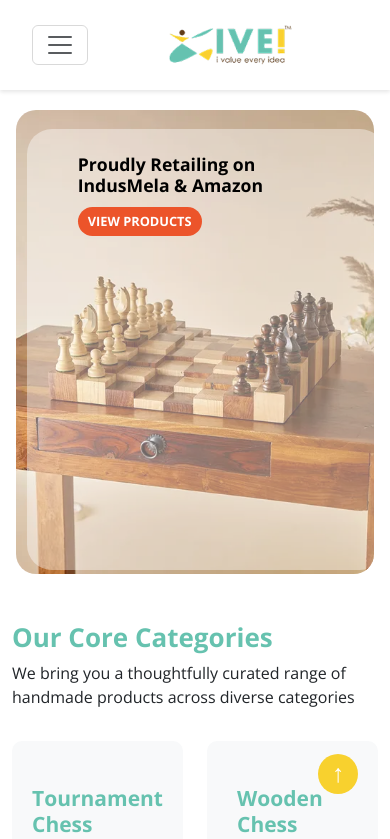
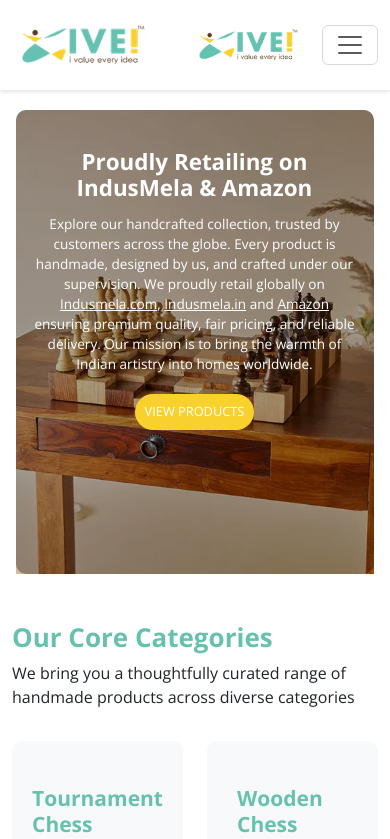
Before and after one commit to Smush1/ivei, a React (Create React App) app: page / in a window 390 px wide. Shown: the top 839 px of the page. Built offline with nearby package versions, Linux system fonts and the light colour scheme; a web font is replaced by a local one.

Commit message:
responsiveness and design

```diff
--- a/public/index.html
+++ b/public/index.html
@@ -32,7 +32,7 @@
 
 
 
-    <title>Indusmela Stonkraft</title>
+    <title>IVEI</title>
   </head>
   <body>
     <noscript>You need to enable JavaScript to run this app.</noscript>
--- a/src/components/ContactUs.jsx
+++ b/src/components/ContactUs.jsx
@@ -53,15 +53,15 @@
                   <div className="row">
                     <div className=" d-inline-block col-6 ps-0">
                         <label htmlFor="name">Your Name*</label>
-                        <input id="name" type="text" name="name" className="d-block contact-us-field w-100" />
+                        <input id="name" type="text" name="name" className="d-block contact-us-field w-100" placeholder='John Doe' required/>
                     </div>
                     <div className=" d-inline-block col-6 pe-0">
                         <label htmlFor="phone">Your Phone Number*</label>
-                        <input id="phone" type="text" name="phone" className="d-block contact-us-field w-100" />
+                        <input id="phone" type="text" name="phone" className="d-block contact-us-field w-100" pattern='[1-9]{1}[0-9]{9}' placeholder='9999999999' required />
                     </div>
                     <div className="col-12 field p-0">
                         <label htmlFor="email">Your Email*</label>
-                        <input id="email" type="text" name="email" className="d-block contact-us-field w-100"  />
+                        <input id="email" type="text" name="email" className="d-block contact-us-field w-100" required placeholder="company@xyz.com" />
                     </div>
                     <div className="col-12 field p-0">
                         <label htmlFor="message">Write Us</label>
--- a/src/components/EcommercePlatform.jsx
+++ b/src/components/EcommercePlatform.jsx
@@ -23,7 +23,7 @@
             <div className="col-12 col-md-6">
                 <a href="https://indusmela.in/collections/stonkraft" target="_blank" rel="noreferrer" className="text-decoration-none">
                     <div className="indusmela-box store-box">
-                        <span>Shop from our<br/>one-stop store!</span>
+                        <span>Shop from our <br/> one-stop store!</span>
                         <img src={indusmela} alt="IndusMela" />
                     </div>
                 </a>
--- a/src/components/FeaturedItems.jsx
+++ b/src/components/FeaturedItems.jsx
@@ -1,48 +1,47 @@
 import { useState } from 'react';
 import { FeaturedItemsImage, FeaturedItemsTab } from '../data/featuredItem';
-
+import $ from 'jquery';
 
 
 function FeaturedItems() {
 
     const [viewTab, setViewTab] = useState(true);
 
+     // featured items container
+
+
+     const toggleView = () => {
+        const section = $('.fi-toggle-section');
+
+        if (viewTab) {
+          // Show with flex
+          section
+            .css({ display: 'flex', height: 0, overflow: 'hidden' })
+            .animate({ height: section.get(0).scrollHeight }, 500, () => {
+              section.css({ height: '', overflow: '' });
+            });
+        } else {
+          // Hide with animation
+          section
+            .css({ overflow: 'hidden' })
+            .animate({ height: 0 }, 500, () => {
+              section.css({ display: 'none', height: '', overflow: '' });
+            });
+        }
+
+        setViewTab(!viewTab);
+      };
 
 
 
-// display and hide the featured items
-    function toggleViewTab(){
-
-        // featured items container
-        const toggleSectionProducts = document.querySelector('.fi-toggle-section');
-
-        const viewTabBtn = document.querySelector('.view-all-btn');
 
 
-
-        setViewTab(!viewTab)
-      console.log(viewTab)
-
-       // console.log(toggleSectionProducts)
-
-
-        if(viewTab){
-            toggleSectionProducts.classList.add('d-flex');
-            toggleSectionProducts.classList.remove('unvisible')
-            viewTabBtn.textContent = "Hide"
-        }
-        else{
-            toggleSectionProducts.classList.remove('d-flex');
-            toggleSectionProducts.classList.add('unvisible')
-            viewTabBtn.textContent = "View More";
-        }
-    }
 
   return (
     <>
     <div className='container mb-4' id="featured-products">
         <h2 className='featured-items-heading fw-bold'>Featured Products</h2>
-        <p >We bring you a thoughtfully curated range of handmade products across diverse categories</p>
+        <p >Explore our range of finest handmade products across popular categories</p>
             <div className='row fi-grid--container '>
                 {/* Start of rendering 8 featured product items */}
                     {
@@ -83,55 +82,18 @@
 
             {/* End of rendering 4 featured product items */}
 
-            <div className='view-all-btn-container justify-content-center d-flex'>
-               <button type="button" onClick={toggleViewTab} className="btn btn-primary w-25 view-all-btn py-3" aria-label='show or hide'>View More</button>
+            <div className='view-all-btn-container d-flex'>
+               <div className='view-all-single-btn-container'>
+               <button type="button" onClick={toggleView} className="btn btn-primary view-all-btn py-3" aria-label='show or hide'>{viewTab ? 'View More' : 'View Less'}</button>
+               </div>
+               <div className='view-all-single-btn-container'>
+               <a href='https://indusmela.in/collections/stonkraft' rel="noreferrer" target='_blank' className="btn btn-primary view-all-btn py-3 " aria-label='explore'>Explore MORE</a>
+               </div>
              </div>
+
+
         </div>
 
-       {/*  <!-- Button trigger modal --> */}
-
-        {/* <!-- Modal --> */}
-        { /*
-        AllFeaturedItems.map((featureditem, index)=>(
-
-        <div className="modal fade" id={featureditem.modalId} data-bs-backdrop="static" data-bs-keyboard="false" tabIndex="-1" aria-labelledby="staticBackdropLabel" aria-hidden="false" key={index}>
-        <div className="modal-dialog modal-dialog-centered">
-            <div className="modal-content">
-            <div className="modal-header">
-                <button type="button" className="btn-close" data-bs-dismiss="modal" aria-label="Close"></button>
-            </div>
-            <div className="modal-body">
-                <div className='d-flex align-content-center pop-up-flex-container'>
-                    <img src={featureditem.imageLink} className='w-50 fi-pop-up-img' alt={FeaturedItemsImage.altText}/>
-                    <div className='pop-up-content'>
-                        <h5>{featureditem.altText}</h5>
-                        <p className='pop-up-price'>₹{ featureditem.price }</p>
-                        <p className='pop-up-para'> { featureditem.desc }</p>
-                        <a target="_blank" rel="noreferrer" href={featureditem.productLink} className='btn btn-outline-danger w-100 buy-btn submit py-3'> BUY NOW </a>
-                    <table className=' mt-4'>
-                      <tbody>
-                        <tr>
-                            <td className='w-50'>SKU</td>
-                            <td className='w-50'>{featureditem.sku}</td>
-                        </tr>
-                        <tr>
-                            <td>Type</td>
-                            <td>{featureditem.type}</td>
-                        </tr>
-                        <tr>
-                            <td>Vendor</td>
-                            <td>Stonkraft</td>
-                        </tr>
-                      </tbody>
-                    </table>
-                    </div>
-                </div>
-            </div>
-            </div>
-        </div>
-        </div>
-        ))
-*/}
 
 
     </>
--- a/src/components/Header.jsx
+++ b/src/components/Header.jsx
@@ -1,4 +1,5 @@
 import logo from '../images/ivei-logo.png'
+import formSvg from '../images/ivei-logo.png'
 
 function Header() {
 
@@ -14,7 +15,7 @@
         <div className="container-fluid d-flex align-items-center justify-content-between">
            {/*  <!-- Left-aligned Navigation --> */}
             <div className="d-flex">
-                <button className="navbar-toggler me-3" onClick={handleHeaderBG} type="button" data-bs-toggle="collapse" data-bs-target="#navbarNav">
+                <button className="navbar-toggler" onClick={handleHeaderBG} type="button" data-bs-toggle="collapse" data-bs-target="#navbarNav">
                     <span className="navbar-toggler-icon"></span>
                 </button>
                 <div className="collapse navbar-collapse" id="navbarNav">
@@ -28,12 +29,33 @@
             </div>
 
           {/*   <!-- Centered Logo --> */}
-            <a className="navbar-brand mx-auto" href="index.html" rel="noreferrer" aria-label='Logo'>
+            <a className="navbar-brand mx-auto" href="#" rel="noreferrer" aria-label='Logo'>
                 <img src={logo} alt="StonKraft" className="logo-img" fetchPriority='high' />
              </a>
 
         {/*     <!-- Right-aligned Button --> */}
             <a href="#bulk-buy" rel="noreferrer" className="d-lg-block d-none corporate-btn" aria-label='Bulk Buy Form'>CONTACT FOR BULK BUYING</a>
+            <a href="#bulk-buy"
+            rel="noreferrer"
+            className="d-sm-block d-md-block d-lg-none d-xl-none d-xxl-none form-icon-anchor"
+            aria-label='Bulk Buy Form'
+            onClick={(e) => {
+              e.preventDefault();
+
+              const el = document.getElementById("bulk-buy");
+
+              if (el) {
+                 /* Wait for the next frame, then smooth scroll */
+                requestAnimationFrame(() => {
+                  setTimeout(() => {
+                    el.scrollIntoView({ behavior: "smooth", block: "start" });
+                  }, 50);  /* Delay ensures layout is ready */
+                });
+              }
+            }}
+            >
+              <img className="nav-form-icon"  src={formSvg} alt="Bulk Buy" />
+            </a>
         </div>
         </nav>
       </header>
--- a/src/components/HeroBanner.jsx
+++ b/src/components/HeroBanner.jsx
@@ -20,6 +20,7 @@
   {/*             <!-- Carousel Items --> */}
               <div className="carousel-inner">
                   <div className="carousel-item active">
+                      <div className="mobile-banner-wrapper">
                       <img loading="eager" fetchPriority="high" src={mobileBanner} className="w-100 carousel-image mobile-banner" style={{ height: "auto", width: "100%", aspectRatio: "auto"  }} alt="Desktop Banner" srcSet={
                       mobileBanner +  " 210w, "
                       + mobileBanner +  " 420w, "
@@ -27,6 +28,7 @@
                       + mobileBanner +  " 575w, "
                       + mobileBanner +  " 630w, "
                       + mobileBanner +  " 830w " } />
+                      <div className="overlay"></div>
                           <img loading="eager" fetchPriority="high" src={desktopBanner} className="carousel-image desktop-banner" style={{ height: "auto", width: "100%", aspectRatio: "auto" }} alt="Mobile Banner" srcSet={
                               desktopBanner +  " 900w," +
                               desktopBanner +  " 1000w," +
@@ -39,8 +41,9 @@
                               <h1 className="pb-2">Proudly Retailing on <br/> IndusMela & Amazon</h1>
                               <p className="pb-2">Explore our handcrafted collection, trusted by customers across the globe. Every product is
                                   handmade, designed by us, and crafted under our supervision. We proudly retail globally
-                            on <a href="https://www.indusmela.com" target="_blank" rel="noreferrer"  className="hero-banner-link">Indusmela.com</a>,<a href="https://www.indusmela.com" target="_blank" rel="noreferrer"  className="hero-banner-link">Indusmela.in</a> and <a href="https://www.amazon.in/stores/StonKraft/page/B4E8B06D-B977-4B7A-BCC6-EC923DB769E1" target="_blank" rel="noreferrer"  className="hero-banner-link">Amazon</a> ensuring premium quality, fair pricing, and reliable delivery. Our mission is to bring the warmth of Indian artistry into homes worldwide.</p>
+                                  on <a href="https://www.indusmela.com" target="_blank" rel="noreferrer"  className="hero-banner-link">Indusmela.com</a>, <a href="https://www.indusmela.in" target="_blank" rel="noreferrer"  className="hero-banner-link">Indusmela.in</a> and <a href="https://www.amazon.in/stores/StonKraft/page/B4E8B06D-B977-4B7A-BCC6-EC923DB769E1" target="_blank" rel="noreferrer"  className="hero-banner-link">Amazon</a> ensuring premium quality, fair pricing, and reliable delivery. Our mission is to bring the warmth of Indian artistry into homes worldwide.</p>
                               <a href="#featured-products" className="btn btn-custom" aria-label='View Products' >VIEW PRODUCTS</a>
+                          </div>
                       </div>
                   </div>
               </div>
--- a/src/components/ScrollToTop.jsx
+++ b/src/components/ScrollToTop.jsx
@@ -2,13 +2,30 @@
 
 
 
-  return (
-    <div className="scroll-top-container">
-        <a href="#main-banner-section">
-            <div className="scroll-top">↑</div>
-        </a>
-    </div>
-  )
+  window.addEventListener('scroll', ()=>{
+    const scrollBtn = document.querySelector('.scroll-top-container');
+
+    const scrollVertical = window.scrollY
+  /*   console.log(scrollVertical) */
+    if (scrollVertical > 500){
+      scrollBtn.classList.remove('d-none')
+    }
+    else{
+      scrollBtn.classList.add('d-none')
+    }
+  })
+
+
+
+return (
+
+
+  <div className="scroll-top-container d-none">
+      <a href="#main-banner-section">
+          <div className="scroll-top" >↑</div>
+      </a>
+  </div>
+)
 }
 
 export default ScrollToTop
--- a/src/styles/index.css
+++ b/src/styles/index.css
@@ -67,6 +67,10 @@
   color: var(--WHITE-CLR);
   padding: 10px 20px;
   border-radius: var(--BTN-BORDER-RADIUS);
+  -webkit-border-radius: var(--BTN-BORDER-RADIUS);
+  -moz-border-radius: var(--BTN-BORDER-RADIUS);
+  -ms-border-radius: var(--BTN-BORDER-RADIUS);
+  -o-border-radius: var(--BTN-BORDER-RADIUS);
   text-decoration: none;
   font-size: 14px;
 }
@@ -80,6 +84,13 @@
   .navbar {
       height: auto;
       padding: 10px;
+  }
+  .navbar .container-fluid .d-flex{
+    order:1;
+  }
+
+  .navbar.fixed-top{
+    padding: 0;
   }
 
   /* Adjust Logo for Mobile */
@@ -89,8 +100,9 @@
       left: auto;
       text-align: center;
       display: block;
-      margin: 0 auto;
+      margin: 0!important;
       padding: 10px 0;
+      order:-1;
   }
 
   /* Mobile Menu Alignment */
@@ -113,6 +125,8 @@
 
 
 
+
+
   /* Make Corporate Button Visible */
   .corporate-btn {
       display: block;
@@ -123,7 +137,19 @@
 }
 
 
-
+.nav-form-icon{
+  height: 40px;
+}
+
+.form-icon-anchor{
+  margin-left: clamp(0.3rem, 5vw, 11rem);
+}
+
+
+@media (min-width: 712px){
+  .form-icon-anchor{margin-right: -20rem;
+  }
+}
 
 
 
@@ -141,6 +167,28 @@
     display: none!important;
   }
 
+  .mobile-banner{
+    background-size: cover;
+    background-position: center;
+    height: 100vh;
+  }
+
+  .mobile-banner::after{
+    content: "";
+    position: absolute;
+    top: 0; left: 0; right: 0; bottom: 0;
+    background: rgba(0, 0, 0, 0.5); /* change color and opacity as needed */
+    z-index: 1;
+  }
+
+
+  .mobile-banner .carousel-caption{
+  position: relative;
+  z-index: 2; /* ensures it's above the overlay */
+  padding: 2rem;
+  text-align: center;
+  }
+
 }
 
 
@@ -170,7 +218,7 @@
 .carousel-item {
   position: relative;
   border-radius: 20px;
-  overflow: hidden;
+  /* overflow: hidden; */
 }
 
 .container-fluid.px-3 {
@@ -179,6 +227,7 @@
 
 
 @media (max-width:576px){
+
 
   .container-fluid.px-3 {
     margin-top: 110px;
@@ -197,22 +246,18 @@
   bottom: 14%;
   text-align: left;
   max-width: 45%;
-
-  background: rgba(255, 255, 255, 0.4);
-  color: black;
-  padding: 25px 51px;
-  border-radius: 25px;
+  z-index: 10;
 }
 
 .carousel-caption h1 {
   font-size: 2.5rem;
   font-weight: bold;
-  color: var(--BLACK-CLR);
+  color: var(--WHITE-CLR);
 }
 
 .carousel-caption p {
   font-size: 1.1rem;
-  color: var(--BLACK-CLR);
+  color: var(--WHITE-CLR);
   margin-bottom: 20px;
 }
 
@@ -254,9 +299,12 @@
 .btn-custom {
   background-color: var(--LIGHT-COLOR);
   border-radius: var(--BTN-BORDER-RADIUS);
+  -webkit-border-radius: var(--BTN-BORDER-RADIUS);
+  -moz-border-radius: var(--BTN-BORDER-RADIUS);
+  -ms-border-radius: var(--BTN-BORDER-RADIUS);
+  -o-border-radius: var(--BTN-BORDER-RADIUS);
   padding: 10px 20px;
   font-size: 1rem;
-  font-weight: bold;
   color: var(--WHITE-CLR);
   border: none;
 }
@@ -264,6 +312,26 @@
 .btn-custom:hover {
   background-color: var(--BLACK-CLR);
 }
+
+
+.mobile-banner-wrapper {
+  position: relative;
+  height: inherit;
+}
+
+.mobile-banner-wrapper .overlay {
+  position: absolute;
+  top: 0; left: 0; right: 0; bottom: 0;
+  background: rgba(0, 0, 0, 0.33); /* dark overlay */
+  z-index: 1;
+  border-radius: 10px;
+}
+
+.mobile-banner-wrapper .mobile-banner {
+  position: relative;
+  z-index: 0;
+}
+
 
 
 /* Responsive Adjustments */
@@ -311,21 +379,25 @@
   .carousel-caption {
       width: 100%;
       top: 4%;
-      text-align: left;
-      left: 53%;
+      text-align: center;
+      left: 51.25%;
       transform: translateX(-50%);
+      z-index: 10;
+      padding-right: 10px;
   }
 
   .carousel-caption h1 {
-      font-size: 1.1rem;
-      padding-bottom: 0.2rem !important;
+      font-size: 1.4rem;
+      padding-bottom: 0rem !important;
+      margin-bottom: 12px;
   }
 
   .carousel-caption p {
-      font-size: 0.48rem;
-      padding-bottom: 0.5rem !important;
-      margin-bottom: 0 !important;
-      display: none;
+      font-size: 0.85rem;
+      padding: 0 10px 0.5rem 10px!important;
+      margin-bottom: 12px !important;
+      line-height: 1.25rem;
+
 
   }
 
@@ -334,11 +406,14 @@
   }
 
   .btn-custom {
-      background-color: rgba(236, 84, 42, 1);
+      background-color: var(--LIGHT-COLOR);
       border-radius: var(--BTN-BORDER-RADIUS);
-      padding: 5px 10px;
+      -webkit-border-radius: var(--BTN-BORDER-RADIUS);
+      -moz-border-radius: var(--BTN-BORDER-RADIUS);
+      -ms-border-radius: var(--BTN-BORDER-RADIUS);
+      -o-border-radius: var(--BTN-BORDER-RADIUS);
+      padding: 8px 10px;
       font-size: 0.8rem;
-      font-weight: bold;
       color: var(--WHITE-CLR);
       border: none;
   }
@@ -348,6 +423,7 @@
 
   }
 }
+
 
 
 
@@ -548,8 +624,9 @@
 z-index: 90;
 width: 40px;
 height: 40px;
-background-color: var(--LIGHT-COLOR);
-color: var(--WHITE-CLR);
+background-color: var(--WHITE-CLR);
+color: var(--LIGHT-COLOR);
+border: 1px solid var(--LIGHT-COLOR);
 border-radius: 25px;
 display: flex;
 align-items: flex-start;
@@ -557,7 +634,10 @@
 }
 
 
-
+.scroll-top:hover{
+  background-color: var(--LIGHT-COLOR);
+  color: white!important;
+}
 
 
 
@@ -603,7 +683,7 @@
   margin-top: 5px;
 }
 .store-box:hover {
-  transform: scale(1.05);
+  transform: scale(1.02);
 }
 .indusmela-box img {
   margin-left: 10px;
@@ -692,14 +772,6 @@
 }
 
 
-.fi-toggle-section-styling{
-  margin-top: 2rem;
-  margin-bottom: 2rem;
-  animation: visible 2s ease-in-out;
-  row-gap: 4rem;
-  transition: height 2s linear 1s;
-
-}
 
 .fi-pop-up-img{
   height: fit-content;
@@ -714,34 +786,33 @@
  }
 
 
-@keyframes visible {
-  0%{
-    opacity: 0;
-  }
-
-  100%{
-    opacity: 1;
-  }
-}
-
-
-@keyframes unvisible {
-  0%{
-    height: 100%;
-  }
-
-  100%{
-    height: 0;
-  }
-}
-
+ .view-all-btn-container{
+  justify-content: center;
+  gap: 2rem;
+}
+
+
+.view-all-single-btn-container{
+  width: 250px;
+
+}
 
 .view-all-btn{
   background-color: var(--LIGHT-COLOR)!important;
   border: none;
   text-transform: uppercase;
+  width: 100%;
   border-radius: var(--BTN-BORDER-RADIUS);
-}
+  border: 1px solid var(--LIGHT-COLOR)!important;
+}
+
+.view-all-btn:any-link{
+  background-color: var(--LIGHT-COLOR)!important;
+  color: var(--WHITE-CLR)
+}
+
+
+
 
 
 /* Small  */
@@ -759,7 +830,6 @@
 .view-all-btn:hover{
   color: var(--LIGHT-COLOR);
   background-color: var(--WHITE-CLR)!important;
-  border: 1px solid var(--LIGHT-COLOR);
 }
 
 
@@ -770,8 +840,8 @@
 
 
 .bulk-contact-form--main-container{
-  margin: 5rem 0;
-  padding: 0;
+  padding: 5rem 0;
+  margin: 0;
 }
 
 .bulk-contact-inner-container{
@@ -939,15 +1009,21 @@
 
 .bulk-contact-form-container :is(input, textarea){
   border: 1px solid var(--BORDER-LIGHT);
-  border-radius: 8px;
-  padding: 10px 0;
+  border-radius: var(--BTN-BORDER-RADIUS);
+  padding: 10px;
   margin-bottom: 10px;
+}
+
+.bulk-contact-form-container input::placeholder, .bulk-contact-form-container textarea::placeholder{
+  padding: 10px;
+  opacity: 0.5;
 }
 
 .submit-btn{
   background-color: var(--LIGHT-COLOR)!important;
   border-radius: var(--BTN-BORDER-RADIUS);
-  border: none;
+  border: none!important;
+  padding: 10px;
 }
 
 
@@ -1144,7 +1220,7 @@
 
 .left-add-info{
   border: 1px solid #13606633;
-  border-radius: 40px;
+  border-radius: 20px;
   row-gap: 2rem;
 }
 
@@ -1153,6 +1229,12 @@
   color: var(--BLACK-CLR);
   border-radius: 20px;
 }
+
+.right-contact-us input::placeholder{
+  padding: 10px;
+  opacity: 0.5;
+}
+
 
 .contact-us-field{
   background-color: var(--FIELD-BG-COLOR);
@@ -1321,7 +1403,7 @@
 
 .footer-top p,
 .company-footer-contact-list li {
-  color: #ffffff;
+  color: #000;
 }
 
 .company-footer-contact-list {
@@ -1355,7 +1437,7 @@
 }
 
 .footer-top .widget-title {
-  color: #ffffff;
+  color: #000;
   margin-bottom: 12px;
   font-weight: 600;
 }
@@ -1365,7 +1447,7 @@
 }
 
 .courses-link-list li a {
-  color: rgba(227, 227, 227, 1);
+  color: #000;
   text-transform: capitalize;
   font-weight: 400;
 }
@@ -1379,7 +1461,7 @@
 }
 
 .footer-top .small-post-title a {
-  color: #ffffff;
+  color: #000;
   font-weight: 400;
 }
 
@@ -1418,7 +1500,7 @@
   -moz-border-radius: 5px;
   -ms-border-radius: 5px;
   -o-border-radius: 5px;
-  color: #ffffff;
+  color: #000;
   margin-top: 10px;
 }
 
@@ -1428,7 +1510,7 @@
 }
 
 .copy-right-text {
-  color: #ffffff;
+  color: #000;
 }
 
 .copy-right-text a {
@@ -1472,7 +1554,7 @@
   width: 30px;
   height: 30px;
   border-radius: 50%;
-  border: 1px solid #ffffff;
+  border: 1px solid #000;
   text-align: center;
   margin-right: 6px;
   line-height: 28px;
@@ -1488,7 +1570,7 @@
   width: 30px;
   height: 30px;
   border-radius: 50%;
-  border: 1px solid #ffffff !important;
+  border: 1px solid #000 !important;
   text-align: center;
   font-size: 15px;
   margin-right: 10px;
@@ -1500,11 +1582,21 @@
 }
 
 .socialLinks ul li a {
-  color: #ffffff;
+  color: #000;
 }
 
 .contact ul li i {
-  color: #ffffff;
+  color: #000;
+}
+
+.company-footer-Follow-us li a:hover{
+  color: var(--LIGHT-COLOR);
+  border-color: var(--LIGHT-COLOR);
+}
+
+
+.company-footer-contact-list a:hover li{
+  color: var(--LIGHT-COLOR);
 }
 
 @media (max-width:576px){
```
Also changed, not shown: package.json (+1 -46 lines), src/components/ContactBulkForm.jsx (+10 -8 lines), 1 other file (tests, documents, lock files or other folders). Lines whose indentation alone changed are shown as unchanged.
